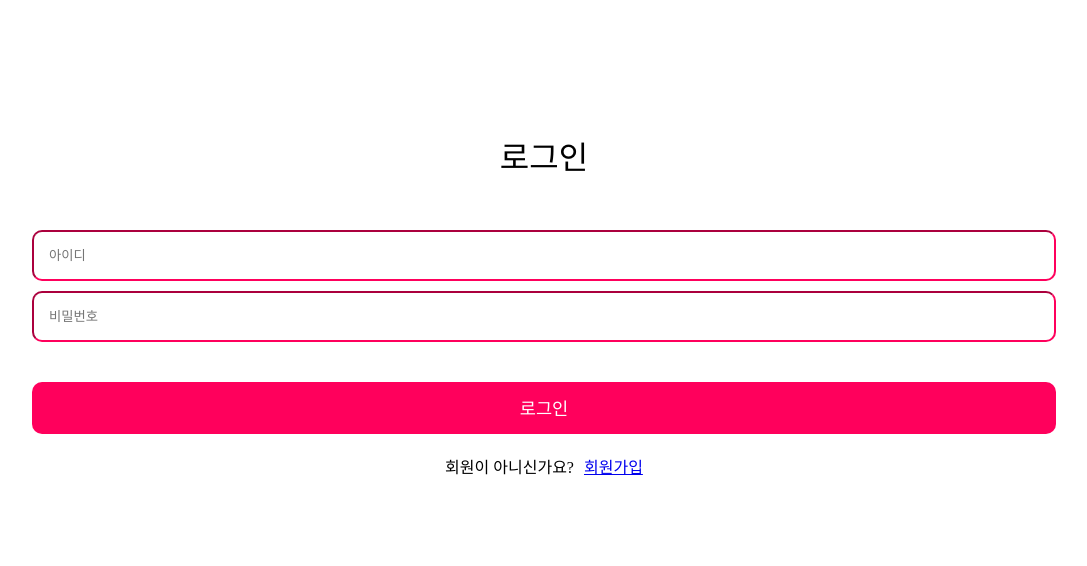
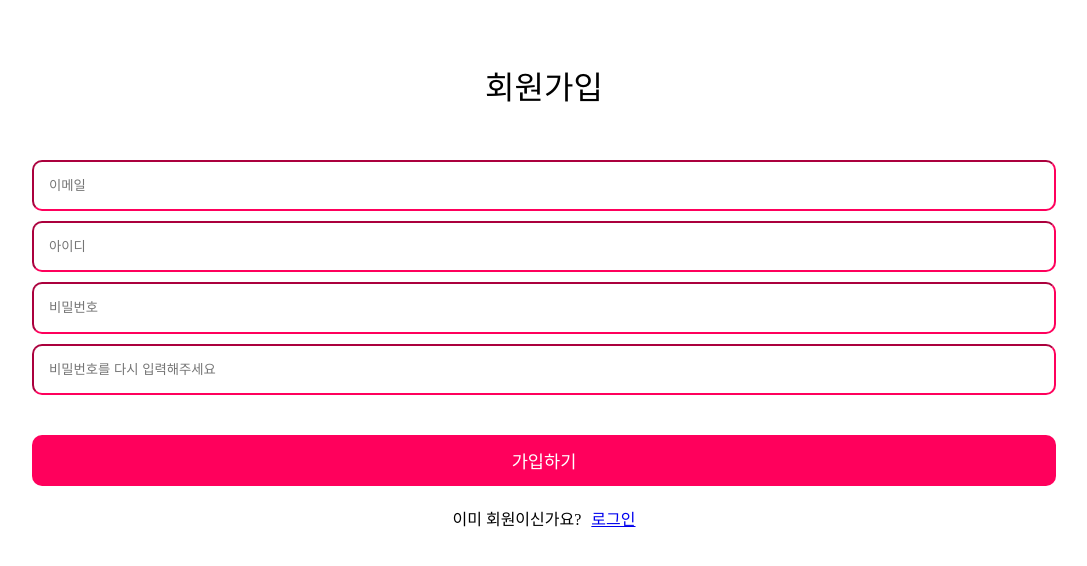
Before and after one commit to OrangeKim04/frontend, a React (Vite) app in the folder ZeroPick/: page / in a window 1280 px wide. Shown: the top 566 px of the page, without its empty margins (96-1183 px from the left). Built offline with nearby package versions, Linux system fonts and the light colour scheme; a web font is replaced by a local one.

Commit message:
[feat]페이지 구성

```diff
--- a/ZeroPick/package.json
+++ b/ZeroPick/package.json
@@ -10,10 +10,13 @@
       "preview": "vite preview"
    },
    "dependencies": {
+      "@hookform/resolvers": "^4.1.3",
       "react": "^19.0.0",
       "react-dom": "^19.0.0",
+      "react-hook-form": "^7.54.2",
       "react-router-dom": "^7.4.0",
-      "styled-components": "^6.1.16"
+      "styled-components": "^6.1.16",
+      "yup": "^1.6.1"
    },
    "devDependencies": {
       "@eslint/js": "^9.21.0",
--- a/ZeroPick/src/App.tsx
+++ b/ZeroPick/src/App.tsx
@@ -1,11 +1,11 @@
 import '@/font.css';
 import { BrowserRouter as Router } from 'react-router-dom';
-import LoginPage from './pages/LoginPage';
-
+import LoginPage from '@/pages/LoginPage';
+import SignUpPage from '@/pages/SignUpPage';
 function App() {
    return (
       <Router>
-         <LoginPage />
+         <SignUpPage />
       </Router>
    );
 }
--- /dev/null
+++ b/ZeroPick/src/components/styles/common.tsx
@@ -0,0 +1,63 @@
+import styled from 'styled-components';
+import { Link } from 'react-router-dom';
+export const Input = styled.input`
+   width: 80%;
+   height: 3.2rem;
+   border-color: #ff005c;
+   border-radius: 10px;
+   box-sizing: border-box;
+   padding-left: 15px;
+   outline: none;
+`;
+export const Container = styled.div``;
+export const InputBox = styled.div`
+   display: flex;
+   width: 100%;
+   flex-direction: column;
+   align-items: center;
+   gap: 10px;
+`;
+export const Text = styled.p`
+   font-family: Bold;
+   font-size: 2rem;
+`;
+export const Button = styled.button`
+   width: 80%;
+   background-color: #ff005c;
+   height: 3.2rem;
+   border: none;
+   border-radius: 10px;
+   color: white;
+   font-size: 1.1rem;
+   font-family: SemiBold;
+`;
+export const Form = styled.div`
+   display: flex;
+   flex-direction: column;
+   align-items: center;
+   gap: 40px;
+   width: 100%;
+   margin-top: 20px;
+`;
+export const SubLink = styled(Link)`
+   font-family: Regular;
+`;
+export const SubText = styled.p`
+   font-family: Regular;
+   margin-top: 15px;
+   margin: 0;
+`;
+export const Box = styled.div`
+   display: flex;
+   flex-direction: column;
+   align-items: center;
+   width: 100%;
+   position: absolute;
+   top: 30px;
+`;
+export const TextBox = styled.div`
+   display: flex;
+   align-items: center;
+   gap: 10px;
+   margin-top: 20px;
+`;
--- a/ZeroPick/src/pages/LoginPage.tsx
+++ b/ZeroPick/src/pages/LoginPage.tsx
@@ -1,5 +1,15 @@
-import styled from 'styled-components';
-import { Link } from 'react-router-dom';
+import {
+   Container,
+   Box,
+   Text,
+   Form,
+   InputBox,
+   Input,
+   Button,
+   TextBox,
+   SubText,
+   SubLink,
+} from '@/components/styles/common';
 const LoginPage = () => {
    return (
       <Container>
@@ -21,64 +31,3 @@ const LoginPage = () => {
    );
 };
 export default LoginPage;
-const Input = styled.input`
-   width: 80%;
-   height: 3.2rem;
-   border-color: #ff005c;
-   border-radius: 10px;
-   box-sizing: border-box;
-   padding-left: 15px;
-   outline: none;
-`;
-const Container = styled.div``;
-const InputBox = styled.div`
-   display: flex;
-   width: 100%;
-   flex-direction: column;
-   align-items: center;
-   gap: 10px;
-`;
-const Text = styled.p`
-   font-family: Bold;
-   font-size: 2rem;
-`;
-const Button = styled.button`
-   width: 80%;
-   background-color: #ff005c;
-   height: 3.2rem;
-   border: none;
-   border-radius: 10px;
-   color: white;
-   font-size: 1.1rem;
-   font-family: SemiBold;
-`;
-const Form = styled.div`
-   display: flex;
-   flex-direction: column;
-   align-items: center;
-   gap: 40px;
-   width: 100%;
-   margin-top: 20px;
-`;
-const SubLink = styled(Link)`
-   font-family: Regular;
-`;
-const SubText = styled.p`
-   font-family: Regular;
-   margin-top: 15px;
-   margin: 0;
-`;
-const Box = styled.div`
-   display: flex;
-   flex-direction: column;
-   align-items: center;
-   width: 100%;
-   position: absolute;
-   top: 100px;
-`;
-const TextBox = styled.div`
-   display: flex;
-   align-items: center;
-   gap: 10px;
-   margin-top: 20px;
-`;
--- /dev/null
+++ b/ZeroPick/src/pages/SignUpPage.tsx
@@ -0,0 +1,65 @@
+import {
+   Container,
+   Box,
+   Text,
+   Form,
+   InputBox,
+   Input,
+   Button,
+   TextBox,
+   SubText,
+   SubLink,
+} from '@/components/styles/common';
+import * as yup from 'yup';
+import { yupResolver } from '@hookform/resolvers/yup';
+import { useForm } from 'react-hook-form';
+const SignUpPage = () => {
+   const schema = yup.object().shape({
+      email: yup
+         .string()
+         .email('올바른 이메일 형식이 아닙니다. 다시 한번 확인해주세요!')
+         .required('이메일을 반드시 입력해주세요.'),
+      password: yup
+         .string()
+         // required를 min보다 앞에 위치시켜 필수 필드 검증이 가장 먼저 실행되도록 수정
+         .required('비밀번호를 반드시 입력해주세요.')
+         .min(8, '비밀번호는 8~16자 사이로 입력해주세요!')
+         .max(16, '비밀번호는 8~16자 사이로 입력해주세요!'),
+      passwordCheck: yup
+         .string()
+         .required('비밀번호 검증 또한 필수 입력요소 입니다.')
+         .oneOf([yup.ref('password'), null], '비밀번호가 일치하지 않습니다.') // password와 일치하는지 확인
+         .min(8, '비밀번호는 8~16자 사이로 입력해주세요!')
+         .max(16, '비밀번호는 8~16자 사이로 입력해주세요!'),
+   });
+   // handleSubmit은 useForm에서 제공해준다.
+   const {
+      register,
+      handleSubmit,
+      formState: { errors },
+   } = useForm({
+      // 폼 제출 시 yup의 검증규칙 적용
+      resolver: yupResolver(schema), // resolver: 외부 라이브러리와 통합하기 위한 옵션
+   });
+   return (
+      <Container>
+         <Box>
+            <Text>회원가입</Text>
+            <Form>
+               <InputBox>
+                  <Input type={'email'} placeholder="이메일" {...register('email')} />
+                  <Input placeholder="아이디" />
+                  <Input type={'password'} placeholder="비밀번호" {...register('password')} />
+                  <Input type={'password'} placeholder="비밀번호를 다시 입력해주세요" {...register('passwordCheck')} />
+               </InputBox>
+               <Button type={'submit'}>가입하기</Button>
+            </Form>
+            <TextBox>
+               <SubText>이미 회원이신가요?</SubText>
+               <SubLink to="">로그인</SubLink>
+            </TextBox>
+         </Box>
+      </Container>
+   );
+};
+export default SignUpPage;
```
Also changed, not shown: 1 other file (tests, documents, lock files or other folders).
